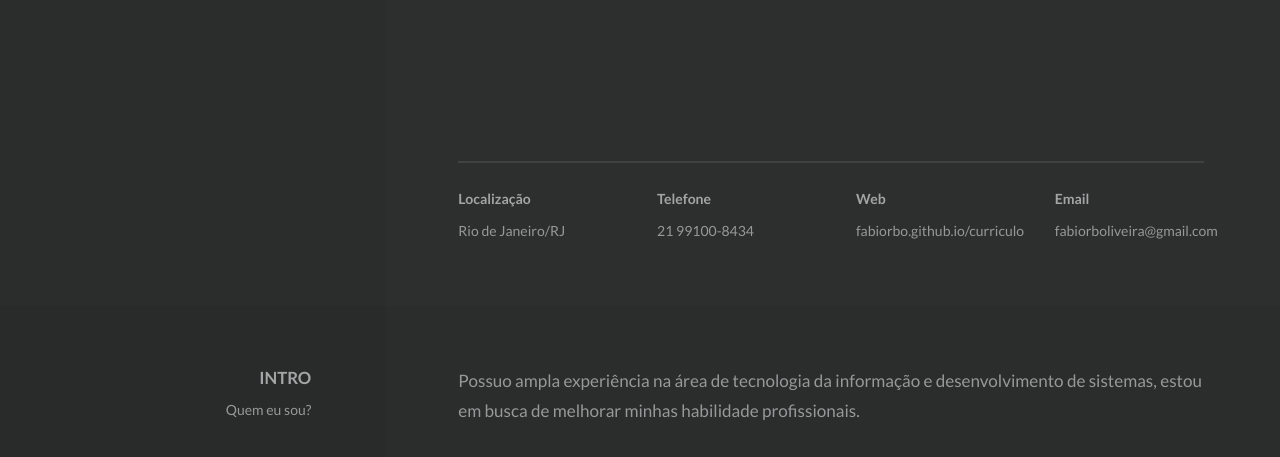
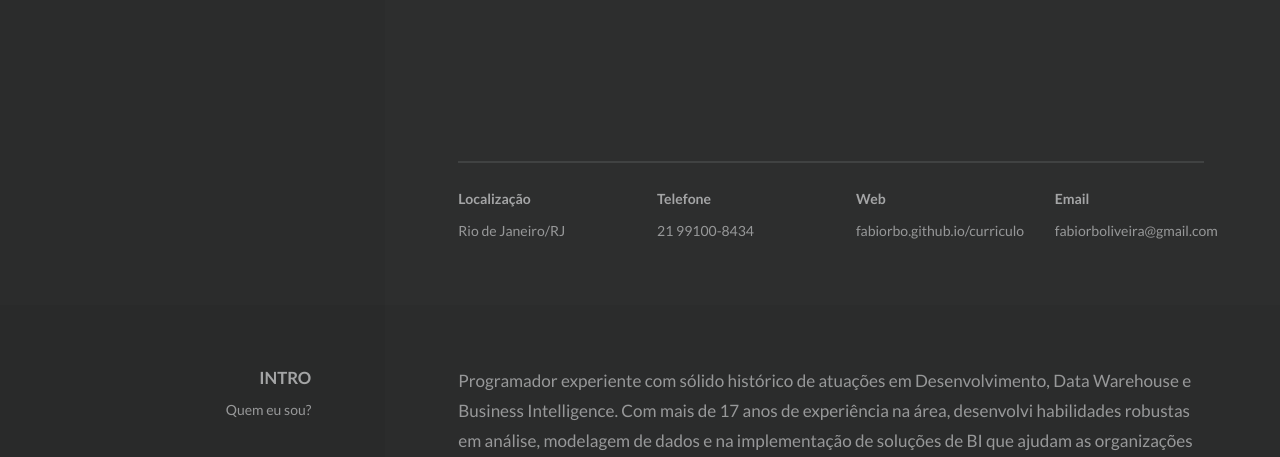
Before and after one commit to FabioRBO/curriculo, a plain HTML site: page index.html in a window 1280 px wide. Shown: the part 495-952 px from the top of the page. Drawn offline with Linux system fonts and the light colour scheme; files whose address does not match are found by name.

Commit message:
index.html

```diff
--- a/index.html
+++ b/index.html
@@ -201,7 +201,7 @@
                             <div class="o-content">
                                 <div class="c-intro">
                                     <div class="o-content__body">
-                                        <p>Possuo ampla experiência na área de tecnologia da informação e desenvolvimento de sistemas, estou em busca de melhorar minhas habilidade profissionais. </p>
+                                        <p>Programador experiente com sólido histórico de atuações em Desenvolvimento, Data Warehouse e Business Intelligence. Com mais de 17 anos de experiência na área, desenvolvi habilidades robustas em análise, modelagem de dados e na implementação de soluções de BI que ajudam as organizações a transformar dados brutos em informações estratégicas.</p>
                                     </div>
                                 </div>
                             </div>
```
